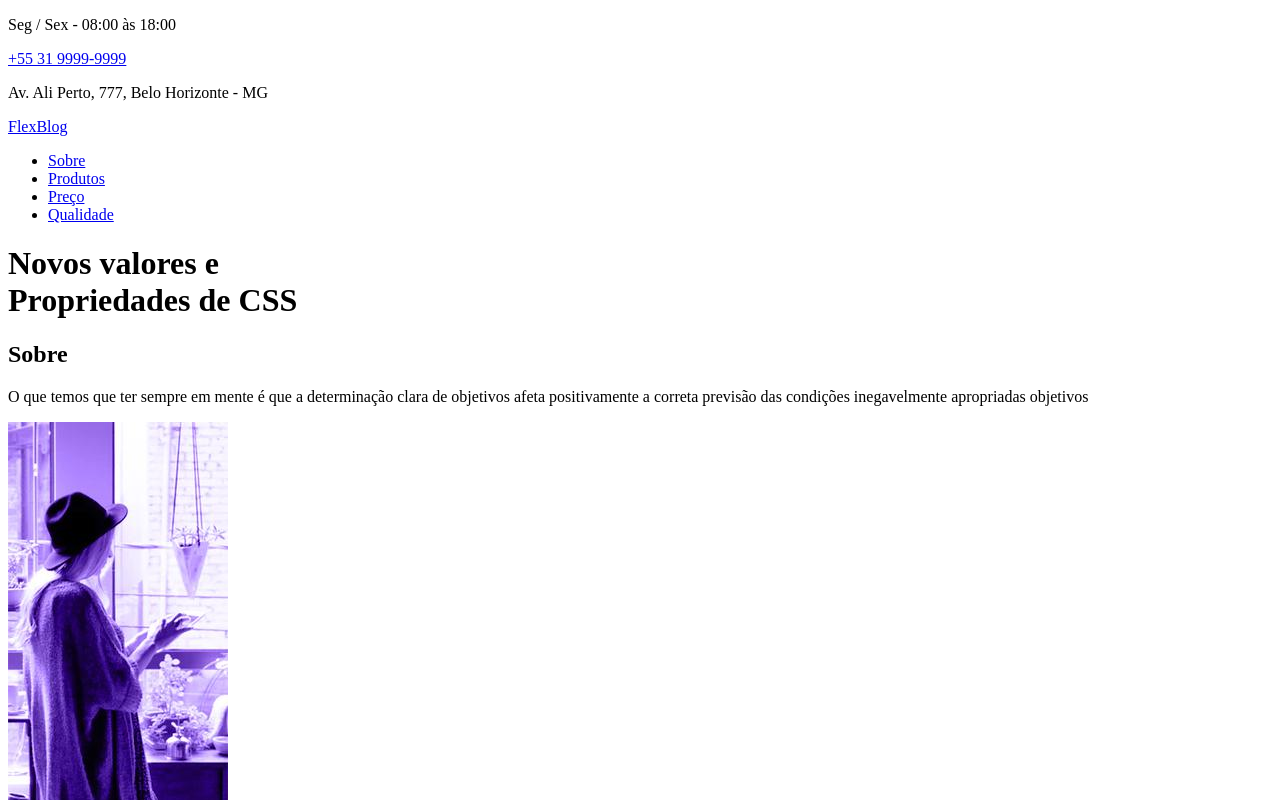
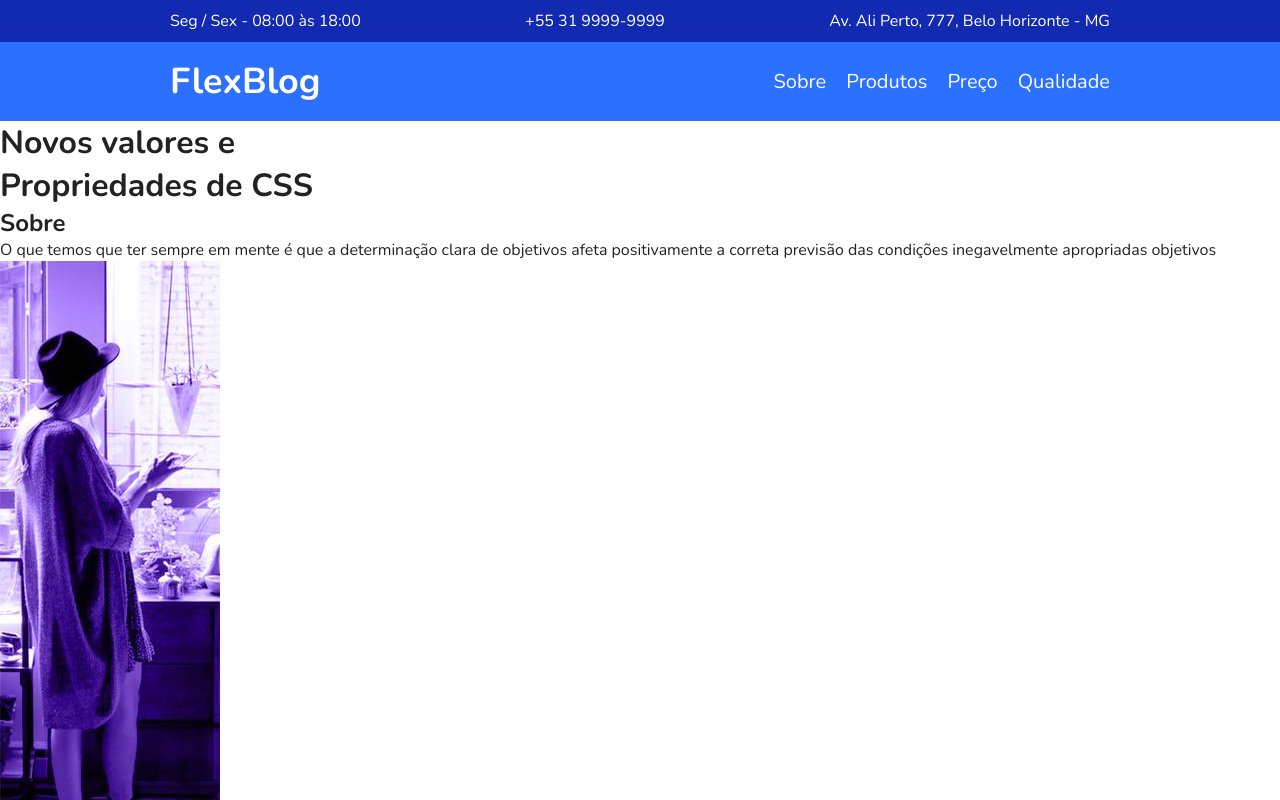
Before and after one commit to marlonmnz/flexblog, a plain HTML site: page index.html in a window 1280 px wide. Shown: the top 800 px of the page. Drawn offline with nearby package versions, Linux system fonts and the light colour scheme.

Commit message:
Iniciado a estilização com SASS. Ao finalizar, aplicar padrões ao root.

```diff
--- a/index.html
+++ b/index.html
@@ -22,7 +22,7 @@
             <div class="menu-logo">
                 <a href="#">FlexBlog</a>
             </div>
-            <nav>
+            <nav class="menu-nav">
                 <ul>
                     <li><a href="#sobre">Sobre</a></li>
                     <li><a href="#produtos">Produtos</a></li>
--- /dev/null
+++ b/scss/style.scss
@@ -0,0 +1,87 @@
+*{
+    margin: 0;
+    padding: 0;
+    box-sizing: border-box;
+}
+
+body{
+    font-family: 'Nunito', sans-serif;
+    color: #222;
+}
+
+ul{
+    list-style: none;
+}
+
+a{
+    text-decoration: none;
+}
+
+img{
+    display: block;
+    max-width: 100%;
+}
+
+// Info Top
+
+.superinfo-bg{
+    background: #122ab2;
+    color: #fff;
+}
+
+.superinfo {
+    max-width: 960px;
+    margin: 0 auto;
+    display: flex;
+    justify-content: space-between;
+    flex-wrap: wrap;
+    padding-top: 10px;
+
+    p, a{
+        margin: 0 10px 10px 10px;
+        color: #fff;
+    }
+}
+
+// Menu
+
+.menu-bg{
+    background: #2c70ff;
+}
+
+.menu{
+    max-width: 960px;
+    margin: 0 auto;
+    padding: 15px 0;
+    display: flex;
+    flex-wrap: wrap;
+    justify-content: space-between;
+    align-items: center;
+
+    a{
+        color: #fff;
+    }
+}
+
+.menu-logo a{
+    font-size: 2.25em;
+    font-weight: bold;
+    margin: 0 10px;
+}
+
+.menu-nav {
+    ul{
+        display: flex;
+        flex-wrap: wrap;
+    }
+
+    a{
+        font-size: 1.25em;
+        display: block;
+        padding: 10px;
+
+        &:hover{
+          color:#122ab2 ;
+        }
+    }
+}
```
Also changed, not shown: css/style.css.
